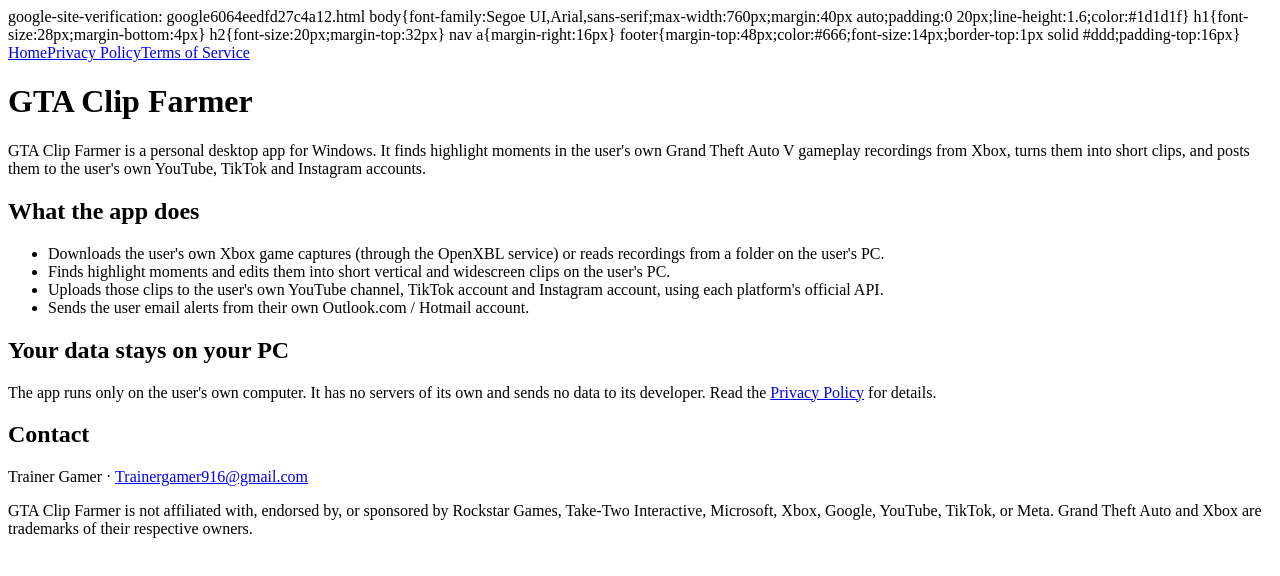
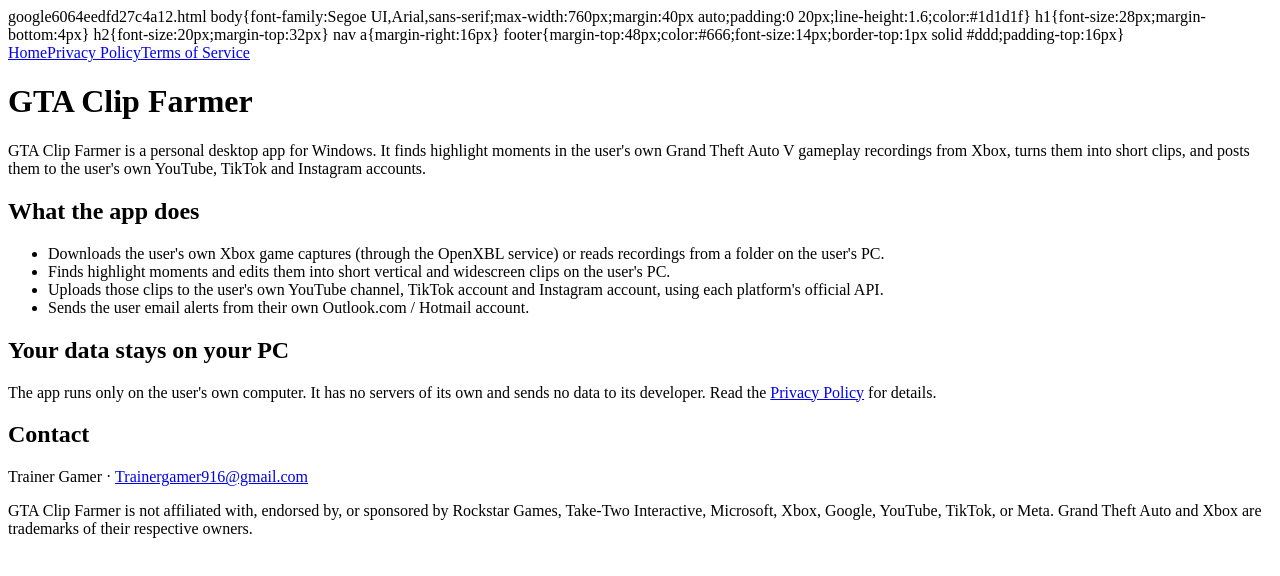
Before and after one commit to trainergamer916-lgtm/trainergamer916-lgtm.gethub.io, a plain HTML site: page index.html in a window 1280 px wide. Drawn offline with Linux system fonts and the light colour scheme.

Commit message:
Update index.html

```diff
--- a/index.html
+++ b/index.html
@@ -4,7 +4,7 @@
 <meta charset="utf-8">
 <meta name="viewport" content="width=device-width, initial-scale=1">
 <!-- GOOGLE VERIFICATION TAG GOES ON THE NEXT LINE (see hosting steps, Part 4) -->
-google-site-verification: google6064eedfd27c4a12.html
+google6064eedfd27c4a12.html
   body{font-family:Segoe UI,Arial,sans-serif;max-width:760px;margin:40px auto;padding:0 20px;line-height:1.6;color:#1d1d1f}
   h1{font-size:28px;margin-bottom:4px} h2{font-size:20px;margin-top:32px}
   nav a{margin-right:16px} footer{margin-top:48px;color:#666;font-size:14px;border-top:1px solid #ddd;padding-top:16px}
```
